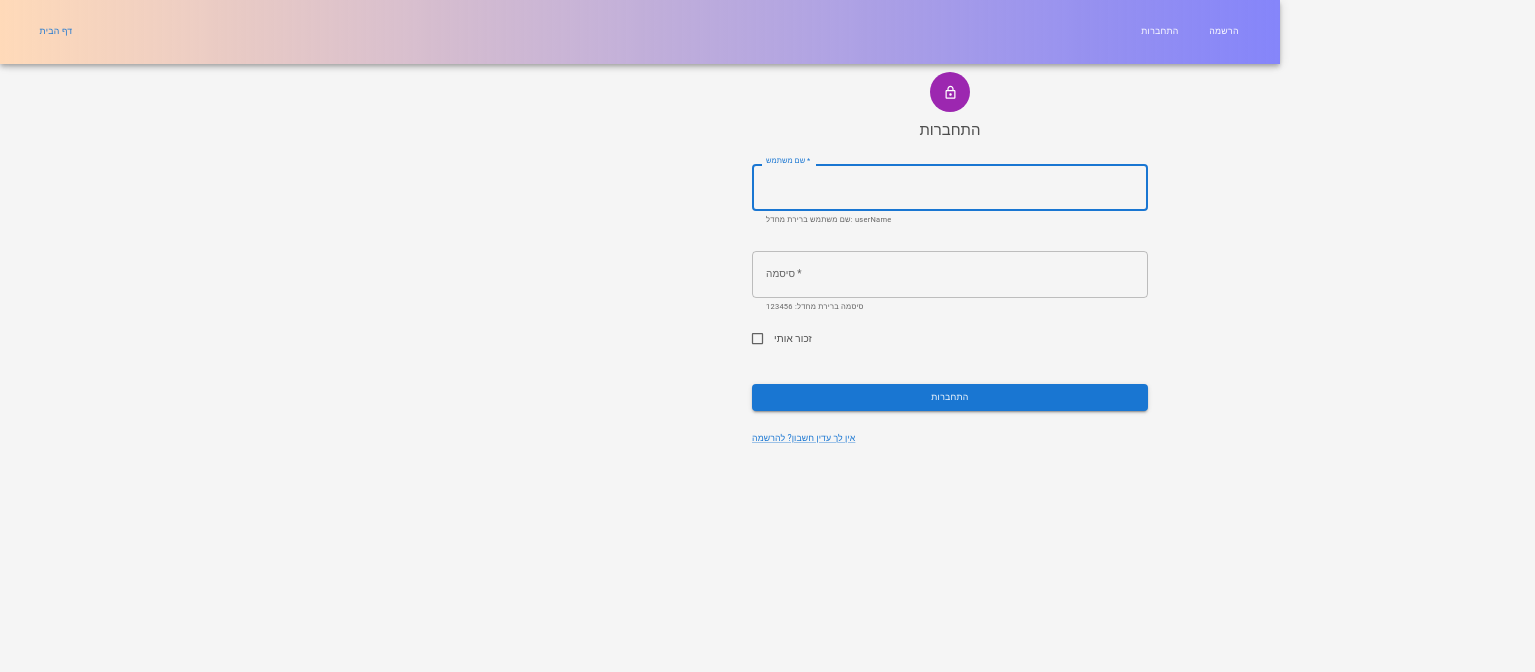
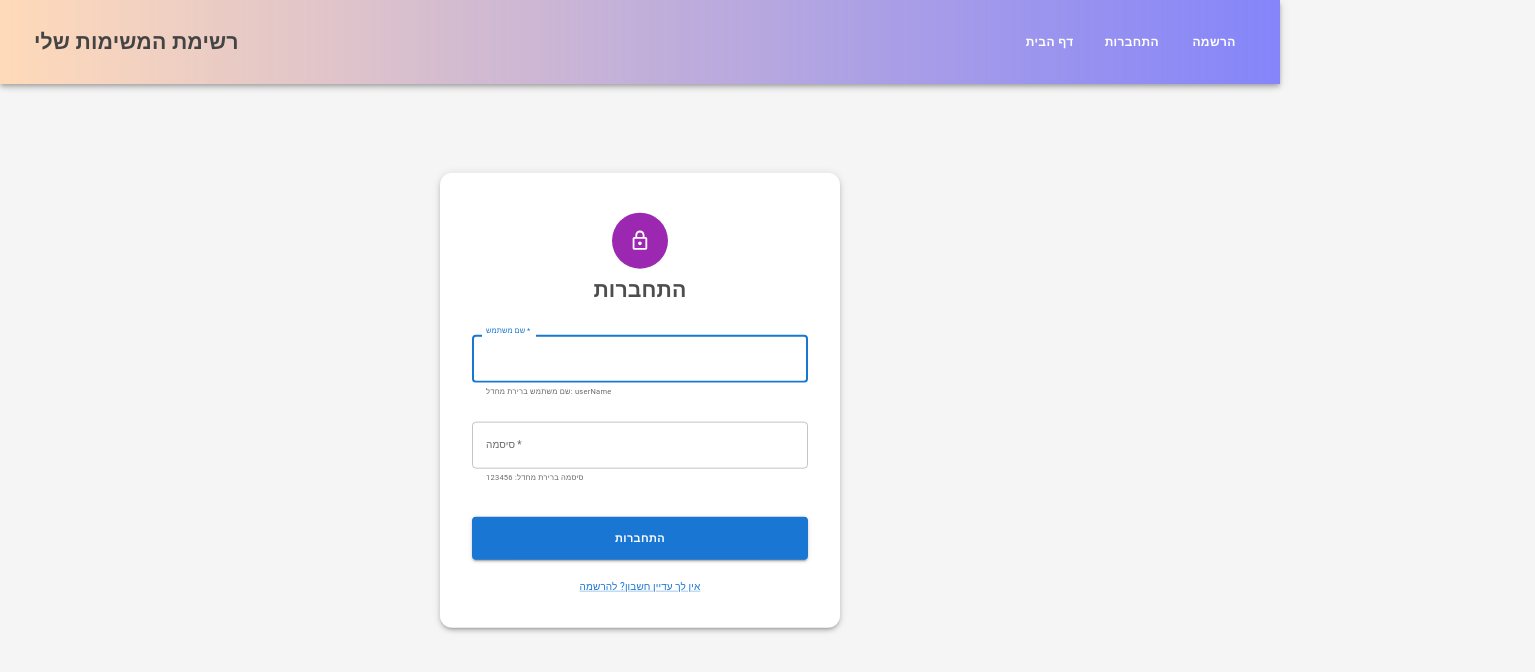
Before and after one commit to bilaMandl/ToDo, a React (Create React App) app in the folder ToDoListReact/: page /log in a window 1280 px wide. Shown: the top 672 px of the page, 1535 px wide, since content can reach past the window. Built offline with nearby package versions, Linux system fonts and the light colour scheme.

Commit message:
add-Deckcrfile-3

```diff
--- a/ToDoListReact/package.json
+++ b/ToDoListReact/package.json
@@ -35,5 +35,8 @@
       "last 1 firefox version",
       "last 1 safari version"
     ]
+  },
+  "devDependencies": {
+    "tailwindcss": "^4.0.7"
   }
 }
--- a/ToDoListReact/src/App.js
+++ b/ToDoListReact/src/App.js
@@ -2,6 +2,7 @@ import React from 'react';
 import { Nav } from './components/Nav';
 import { Routing } from './components/routing';
 import { BrowserRouter } from 'react-router';
+
 
 function App() {
   return (
--- a/ToDoListReact/src/components/HomePage.jsx
+++ b/ToDoListReact/src/components/HomePage.jsx
@@ -3,28 +3,33 @@ import { Link } from "react-router-dom";
 
 export const HomePage = () => {
     return (
-        <>
- <Container maxWidth="md" sx={{ marginTop: "80px", display: "flex", justifyContent: "center", alignItems: "center", minHeight: "100vh" }}>
+        <Container maxWidth="md" sx={{ marginTop: "80px", minHeight: "100vh", display: "flex", justifyContent: "center", alignItems: "center" }}>
         <Box
-                    display="flex"
-                    flexDirection="column"
-                    alignItems="center"
-                    justifyContent="center"
-                    textAlign="center"
-                    width="100%"
+          sx={{
+            textAlign: "center",
+            width: "100%",
+            padding: 4,
+            bgcolor: "white",
+            boxShadow: 3,
+            borderRadius: 3,
+          }}
         >
-                    <Typography variant="h2" gutterBottom>
-                        Welcome to Our Website!
+          <Typography variant="h2" sx={{ fontWeight: "bold", mb: 2, color: "primary.main" }}>
+            ברוכים הבאים לניהול המשימות!
           </Typography>
-                    <Typography variant="h6" color="textSecondary" paragraph>
-                        Discover amazing content and enjoy the best experience with us.
+          <Typography variant="h5" color="textSecondary" paragraph>
+            ארגנו את המשימות שלכם בקלות וייעלו את היום שלכם.
           </Typography>
 
-                    <Button variant="contained" component={Link} to="/regis" color="primary" size="large">
-                        Get Started
+          <Box sx={{ display: "flex", justifyContent: "center", gap: 2, mt: 3 }}>
+            <Button variant="contained" component={Link} to="/regis" color="primary" size="large" sx={{ fontSize: "1.2rem", px: 4 }}>
+              התחל עכשיו
+            </Button>
+            <Button variant="outlined" component={Link} to="/log" color="primary" size="large" sx={{ fontSize: "1.2rem", px: 4 }}>
+              יש לי חשבון
             </Button>
           </Box>
+        </Box>
       </Container>
-        </>
     );
 };
--- a/ToDoListReact/src/components/Login.jsx
+++ b/ToDoListReact/src/components/Login.jsx
@@ -14,7 +14,7 @@ import Service from "../Service";
 import { useState } from "react";
 import Container from "@mui/material/Container";
 
-export const Login=()=> {
+export const Login = () => {
   const [userName, setUserName] = useState("userName");
   const [password, setPassword] = useState("123456");
 
@@ -27,22 +27,31 @@ export const Login=()=> {
   };
 
   return (
-    <Container maxWidth="xs">
+    <Container maxWidth="sm">
       <Box
         sx={{
-          marginTop: 8,
+          position: "absolute",
+          top: "50%",
+          left: "50%",
+          transform: "translate(-50%, -50%)",
+          width: "100%",
+          maxWidth: 400,
+          padding: 4,
+          boxShadow: 3,
+          borderRadius: 3,
+          bgcolor: "white",
           display: "flex",
           flexDirection: "column",
           alignItems: "center",
         }}
       >
-        <Avatar sx={{ m: 1, bgcolor: "secondary.main" }}>
-          <LockOutlinedIcon />
+        <Avatar sx={{ m: 1, bgcolor: "secondary.main", width: 56, height: 56 }}>
+          <LockOutlinedIcon fontSize="large" />
         </Avatar>
-        <Typography component="h1" variant="h5">
+        <Typography component="h1" variant="h4" sx={{ fontWeight: "bold", mb: 2 }}>
           התחברות
         </Typography>
-        <Box component="form" onSubmit={handleSubmit} noValidate sx={{ mt: 1 }}>
+        <Box component="form" onSubmit={handleSubmit} noValidate sx={{ width: "100%" }}>
           <TextField
             margin="normal"
             required
@@ -52,7 +61,7 @@ export const Login=()=> {
             name="userName"
             autoComplete="userName"
             autoFocus
-            helperText={"שם משתמש ברירת מחדל: userName"}
+            helperText="שם משתמש ברירת מחדל: userName"
             onChange={(event) => setUserName(event.target.value)}
           />
           <TextField
@@ -64,25 +73,29 @@ export const Login=()=> {
             type="password"
             id="password"
             autoComplete="current-password"
-            helperText={"סיסמה ברירת מחדל: 123456"}
+            helperText="סיסמה ברירת מחדל: 123456"
             onChange={(event) => setPassword(event.target.value)}
-          />
-          <FormControlLabel
-            control={<Checkbox value="remember" color="primary" />}
-            label="זכור אותי"
           />
           <Button
             type="submit"
             fullWidth
             variant="contained"
-            sx={{ mt: 3, mb: 2 }}
+            sx={{
+              mt: 3,
+              mb: 2,
+              py: 1.5,
+              fontSize: "1.1rem",
+              fontWeight: "bold",
+              bgcolor: "primary.main",
+              "&:hover": { bgcolor: "primary.dark" },
+            }}
           >
             התחברות
           </Button>
-          <Grid container>
+          <Grid container justifyContent="center">
             <Grid item>
-              <Link href="/register" variant="body2">
-                {"אין לך עדין חשבון? להרשמה"}
+              <Link href="/regis" variant="body2" sx={{ fontSize: "1rem" }}>
+                אין לך עדיין חשבון? להרשמה
               </Link>
             </Grid>
           </Grid>
--- a/ToDoListReact/src/components/Nav.jsx
+++ b/ToDoListReact/src/components/Nav.jsx
@@ -1,20 +1,39 @@
 import { Link } from "react-router-dom"
-// import Container from "@mui/material/Container";
-import { AppBar, Box, Button, Toolbar } from "@mui/material";
-
+import { AppBar, Box, Button, Toolbar, Typography } from "@mui/material";
 
 export const Nav = () => {
     return <>
-            <AppBar position="fixed" sx={{ background: "linear-gradient(to right, peachpuff, #0000ff75)" }}>
-                <Toolbar sx={{ display: "flex", justifyContent: "space-between" }}>
-                    <Box>
-                        <Button AppBarcolor="inherit" component={Link} to="/home">דף הבית</Button>
-                    </Box>
-                    <Box>
-                        <Button color="inherit" component={Link} to="/log">התחברות</Button>
-                        <Button color="inherit" component={Link} to="/regis">הרשמה</Button>
-                    </Box>
-                </Toolbar>
-            </AppBar>
+        <AppBar position="fixed" sx={{
+            background: "linear-gradient(to right, peachpuff, #0000ff75)", padding: "10px"
+        }}>
+            <Toolbar sx={{ display: "flex", justifyContent: "space-between", alignItems: "center" }}>
+                <Typography variant="h4" sx={{ fontWeight: "bold", color: "#444" }}>
+                    רשימת המשימות שלי
+                </Typography>
+                <Box sx={{ display: "flex", gap: "15px" }}>
+                    <Button
+                        color="inherit"
+                        component={Link}
+                        to="/home"
+                        sx={{ fontSize: "1.2rem", fontWeight: "bold" }}>
+                        דף הבית
+                    </Button>
+                    <Button
+                        color="inherit"
+                        component={Link}
+                        to="/log"
+                        sx={{ fontSize: "1.2rem", fontWeight: "bold" }}>
+                        התחברות
+                    </Button>
+                    <Button
+                        color="inherit"
+                        component={Link}
+                        to="/regis"
+                        sx={{ fontSize: "1.2rem", fontWeight: "bold" }}>
+                        הרשמה
+                    </Button>
+                </Box>
+            </Toolbar>
+        </AppBar>
     </>
 }
--- a/ToDoListReact/src/components/Register.jsx
+++ b/ToDoListReact/src/components/Register.jsx
@@ -27,22 +27,31 @@ export const Register = () => {
   };
 
   return (
-    <Container maxWidth="xs">
+    <Container maxWidth="sm">
       <Box
         sx={{
-          marginTop: 8,
+          position: "absolute",
+          top: "50%",
+          left: "50%",
+          transform: "translate(-50%, -50%)",
+          width: "100%",
+          maxWidth: 400,
+          padding: 4,
+          boxShadow: 3,
+          borderRadius: 3,
+          bgcolor: "white",
           display: "flex",
           flexDirection: "column",
           alignItems: "center",
         }}
       >
-        <Avatar sx={{ m: 1, bgcolor: "secondary.main" }}>
-          <LockOutlinedIcon />
+        <Avatar sx={{ m: 1, bgcolor: "secondary.main", width: 56, height: 56 }}>
+          <LockOutlinedIcon fontSize="large" />
         </Avatar>
-        <Typography component="h1" variant="h5">
+        <Typography component="h1" variant="h4" sx={{ fontWeight: "bold", mb: 2 }}>
           הרשמה
         </Typography>
-        <Box component="form" onSubmit={handleSubmit} noValidate sx={{ mt: 1 }}>
+        <Box component="form" onSubmit={handleSubmit} noValidate sx={{ width: "100%" }}>
           <TextField
             margin="normal"
             required
@@ -65,27 +74,32 @@ export const Register = () => {
             autoComplete="current-password"
             onChange={(event) => setPassword(event.target.value)}
           />
-          <FormControlLabel
-            control={<Checkbox value="remember" color="primary" />}
-            label="זכור אותי"
-          />
           <Button
             type="submit"
             fullWidth
             variant="contained"
-            sx={{ mt: 3, mb: 2 }}
+            sx={{
+              mt: 3,
+              mb: 2,
+              py: 1.5,
+              fontSize: "1.1rem",
+              fontWeight: "bold",
+              bgcolor: "primary.main",
+              "&:hover": { bgcolor: "primary.dark" },
+            }}
           >
             הרשמה
           </Button>
-          <Grid container>
+          <Grid container justifyContent="center">
             <Grid item>
-              <Link href="/login" variant="body2">
-                {"יש לך כבר חשבון? להתחברות"}
+              <Link href="/log" variant="body2" sx={{ fontSize: "1rem" }}>
+                יש לך כבר חשבון? להתחברות
               </Link>
             </Grid>
           </Grid>
         </Box>
       </Box>
     </Container>
+
   );
 }
```
Also changed, not shown: 13 other files (tests, documents, lock files or other folders). Lines whose indentation alone changed are shown as unchanged.
